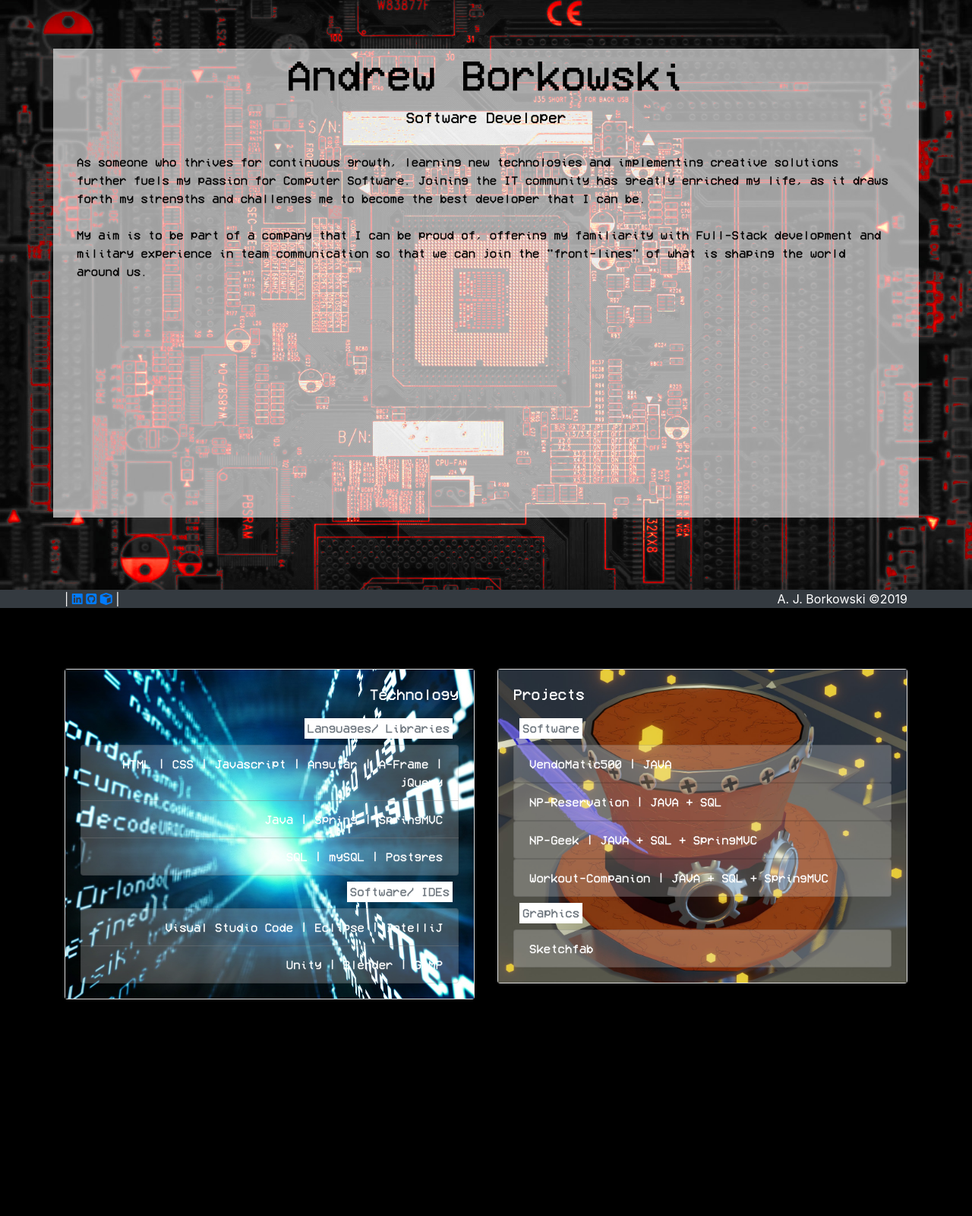
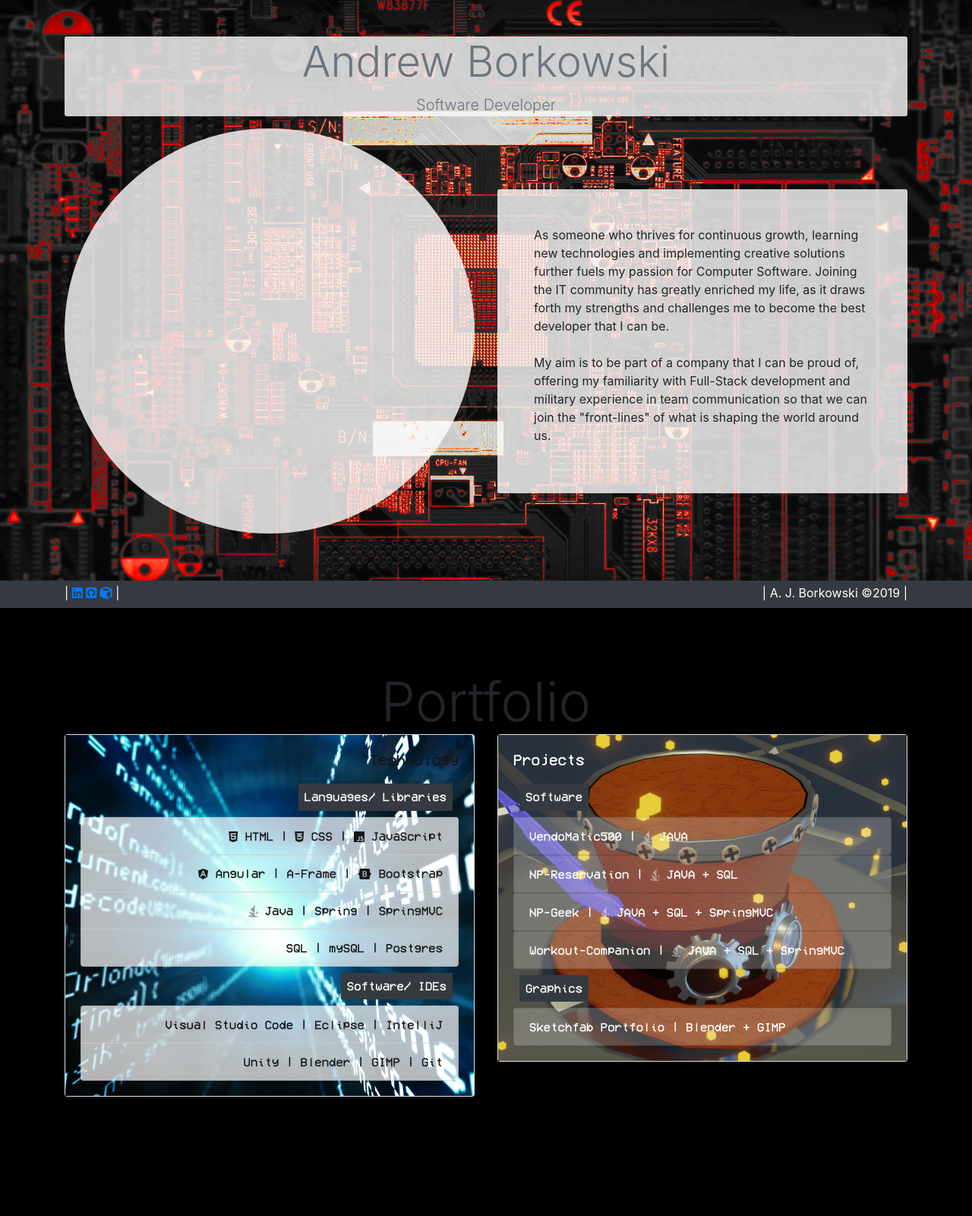
Before and after one commit to AnJoBo/AnJoBo, a PHP site: page / in a window 1280 px wide. Shown: the whole page at 76% size. Run offline with PHP 8.4, Linux system fonts and the light colour scheme; some libraries are stand-ins or nearby versions.

Commit message:
Layout v1.6 - added image placeholder, other styles adjustments

```diff
--- a/index.html
+++ b/index.html
@@ -1,7 +1,7 @@
 <!doctype html>
 <html lang="en">
   <head>
-    <title>Andrew Borkowski | Full-Stack Developer</title>
+    <title>Andrew Borkowski | Developer</title>
 
     <meta charset="utf-8">
     <meta name="viewport" content="width=device-width, initial-scale=1, shrink-to-fit=no">
@@ -20,29 +20,31 @@
   </head>
 
   <body>
-        <div id="head" class="jumbotron" style="height: 100vh;">
+        <div id="head" class="align-middle" style="height: 100vh;">
             <div class="container" style="display: none;">
                 <div class="row">
                     <div class="col-12">
-                        <div class="jumbo-dat">
+                        <div id="title" class="text-muted mt-5">
                             <h1 class="display-4 text-center">Andrew Borkowski</h1>
                             <p class="lead text-center">Software Developer</p>
                         </div>
                     </div>
                 </div>
-
                 <div class="row">
-                    <div class="col-12">
-                        <p id="bio" class="justify-text jumbo-dat p-3" style="height: 60vh; overflow: scroll;">
-                            As someone who thrives for continuous growth, learning new technologies and implementing creative solutions
-                            further fuels my passion for Computer Software. Joining the IT community has greatly enriched my life, as it draws
-                            forth my
-                            strengths and challenges me to become the best developer that I can be.
-                            <br><br>
-                            My aim is to be part of a company that I can be proud of, offering my familiarity with Full-Stack development and
-                            military experience in team communication so that we can join the "front-lines" of what is shaping the world around
-                            us.
-                        </p>
+                    <div class="col-sm-12 col-md-6">
+                        <img src="img/whiteBlock.png" class="rounded-circle text-center img-fluid">
+                    </div>
+                    <div class="d-none d-md-inline col-md-6">
+                        <div id="about" class="p-5">
+                            <p>
+                                As someone who thrives for continuous growth, learning new technologies and implementing creative solutions further
+                                fuels my passion for Computer Software. Joining the IT community has greatly enriched my life, as it draws forth my
+                                strengths and challenges me to become the best developer that I can be.
+                                <br><br>
+                                My aim is to be part of a company that I can be proud of, offering my familiarity with Full-Stack development and
+                                military experience in team communication so that we can join the "front-lines" of what is shaping the world around us.
+                            </p>
+                        </div>
                     </div>
                 </div>
             </div>
@@ -50,24 +52,40 @@
 
         <div style="height: 90vh;">
             <div class="container" style="margin: 10vh auto;">
+                <div class="container-title">
+                    <div class="display-3 text-center">Portfolio</div>
+                </div>
                 <div class="d-sm-block d-md-inline">
                     <div class="row">
                         <div class="col-md-6 col-sm-12 text-right">
                             <div class="card mb-4">
                                 <div class="card-body card-tec">
                                     <h5 class="card-title">Technology</h5>
-                                    <h6 class="card-subtitle m-2 text-muted bg-white d-inline-block p-1">Languages/ Libraries</h6>
+                                    <h6 class="card-subtitle m-2 bg-dark text-white d-inline-block p-2">Languages/ Libraries</h6>
                                     <ul class="list-group">
-                                        <li class="list-group-item">HTML | CSS | Javascript | Angular | A-Frame | jQuery</li>
-                                        <li class="list-group-item">Java | Spring | SpringMVC</li>
+                                        <li class="list-group-item">
+                                            <i class="fab fa-html5"></i> HTML |
+                                            <i class="fab fa-css3-alt"></i> CSS |
+                                            <i class="fab fa-js"></i> JavaScript
+                                        </li>
+                                        <li class="list-group-item">
+                                            <i class="fab fa-angular"></i> Angular |
+                                            A-Frame |
+                                            <i class="fab fa-bootstrap"></i> Bootstrap
+                                        </li>
+                                        <li class="list-group-item">
+                                            <i class="fab fa-java"></i> Java |
+                                            Spring |
+                                            SpringMVC
+                                        </li>
                                         <!-- <li class="list-group-item">PHP</li>
                                         <li class="list-group-item" >C#</li> -->
                                         <li class="list-group-item">SQL | mySQL | Postgres</li>
                                     </ul>
-                                    <h6 class="card-subtitle m-2 text-muted bg-white d-inline-block p-1">Software/ IDEs</h6>
+                                    <h6 class="card-subtitle m-2 bg-dark text-white d-inline-block p-2">Software/ IDEs</h6>
                                     <ul class="list-group">
                                         <li class="list-group-item">Visual Studio Code | Eclipse | IntelliJ</li>
-                                        <li class="list-group-item">Unity | Blender | GIMP</li>
+                                        <li class="list-group-item">Unity | Blender | GIMP | Git</li>
                                     </ul>
                                 </div>
                             </div>
@@ -76,20 +94,20 @@
                             <div class="card mb-2">
                                 <div class="card-body card-gfx">
                                     <h5 class="card-title">Projects</h5>
-                                    <h6 class="card-subtitle m-2 text-muted bg-white d-inline-block p-1">Software</h6>
+                                    <h6 class="card-subtitle m-2 bg-dark d-inline-block p-2">Software</h6>
                                     <ul class="list-group list-bg">
                                         <a href="https://github.com/ajborkowski/VendoMatic500" target="_blank">
-                                            <li class="list-group-item">VendoMatic500 | JAVA</li></a>
+                                            <li class="list-group-item">VendoMatic500 | <i class="fab fa-java"></i> JAVA</li></a>
                                         <a href="https://github.com/ajborkowski/NP-Reservation" target="_blank">
-                                            <li class="list-group-item">NP-Reservation | JAVA + SQL</li></a>
+                                            <li class="list-group-item">NP-Reservation | <i class="fab fa-java"></i> JAVA + SQL</li></a>
                                         <a href="https://github.com/ajborkowski/NP-Geek" target="_blank">
-                                            <li class="list-group-item">NP-Geek | JAVA + SQL + SpringMVC</li></a>
+                                            <li class="list-group-item">NP-Geek | <i class="fab fa-java"></i> JAVA + SQL + SpringMVC</li></a>
                                         <a href="https://github.com/ajborkowski/Workout-Companion" target="_blank">
-                                            <li class="list-group-item">Workout-Companion | JAVA + SQL + SpringMVC</li></a>
+                                            <li class="list-group-item">Workout-Companion | <i class="fab fa-java"></i> JAVA + SQL + SpringMVC</li></a>
                                     </ul>
-                                    <h6 class="card-subtitle m-2 text-muted bg-white d-inline-block p-1">Graphics</h6>
+                                    <h6 class="card-subtitle m-2 bg-dark d-inline-block p-2">Graphics</h6>
                                     <ul class="list-group">
-                                        <a href="https://sketchfab.com/ajborkowski" target="_blank"><li class="list-group-item">Sketchfab</li></a>
+                                        <a href="https://sketchfab.com/ajborkowski" target="_blank"><li class="list-group-item">Sketchfab Portfolio | Blender + GIMP</li></a>
                                     </ul>
                                 </div>
                             </div>
@@ -100,9 +118,9 @@
         </div>
 
         <footer class="page-footer font-small bg-dark fixed-bottom">
-            <div class="container">
+            <div class="container pt-1 pb-2">
                 <div class="row">
-                    <div class="col-5">
+                    <div class="col-4">
                         <div class="text-left text-white">
                             |
                             <a href="https://www.linkedin.com/in/ajborkowski/" target="_blank"><i class="fab fa-linkedin"></i></i></a>
@@ -112,8 +130,8 @@
                         </div>
 
                     </div>
-                    <div class="col-7 text-right">
-                        <div class="footer-copyright text-white">A. J. Borkowski ©2019</div>
+                    <div class="col-8 text-right">
+                        <div class="footer-copyright text-white">| A. J. Borkowski ©2019 |</div>
                     </div>
                 </div>
             </div>
--- a/styles.css
+++ b/styles.css
@@ -13,17 +13,30 @@ body {
     -moz-background-size: cover;
     -o-background-size: cover;
     background-size: cover;
-    font-family: pixel;
     border-radius: 0;
 }
 
-#head .row {
-    background-color: rgba(255, 255, 255, 0.616);
-    color: black;
+img {
+    opacity: 0.8;
 }
 
-#bio::-webkit-scrollbar { width: 0 !important }
-#bio { -ms-overflow-style: none; }
+.pic-placeholder,
+#about {
+    margin-top: 10vh;
+}
+
+#title,
+#about {
+    background-color: rgba(252, 252, 252, 0.808);
+    border-radius: 3px;
+}
+
+#about {
+    overflow: scroll;
+}
+
+#about::-webkit-scrollbar { width: 0 !important }
+#about { -ms-overflow-style: none; }
 
 .card-gfx {
     background: url('img/thatspark.jpg') no-repeat center center fixed;
@@ -49,11 +62,14 @@ body {
     background-size: cover;
     font-family: pixel;
     border-radius: 0;
-    color: rgb(255, 255, 255);
+    color: rgb(22, 22, 22);
 }
 
-.card-gfx li,
 .card-tec li {
+    background-color: rgba(255, 255, 255, 0.705);
+}
+
+.card-gfx li {
     background-color: rgba(255, 255, 255, 0.233);
 }
 
```
Also changed, not shown: img/whiteBlock.png (added).
